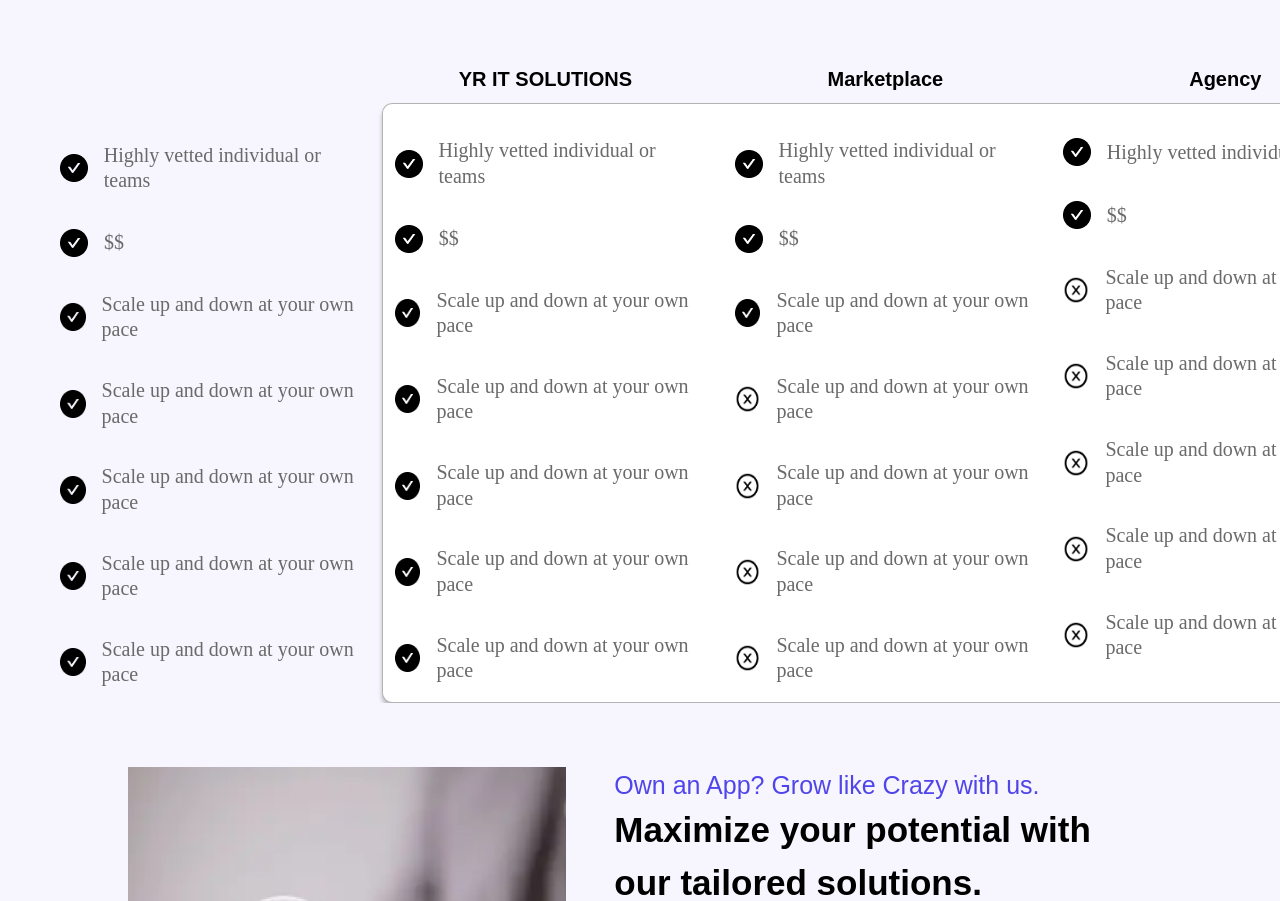
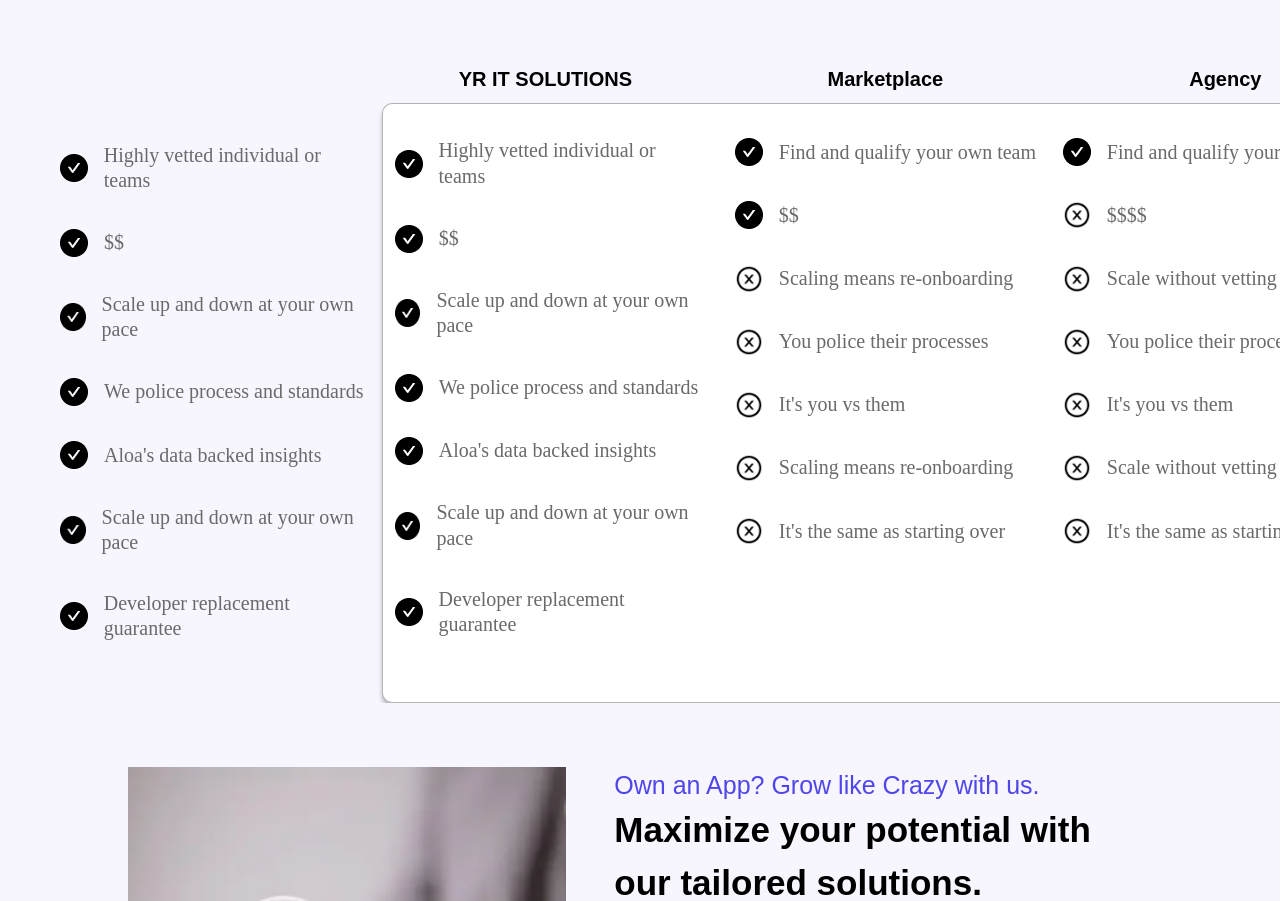
Before and after one commit to ridhi2100/YR-IT-SOLUTIONS, a React (Create React App) app: page /pricing in a window 1280 px wide. Shown: the part 1240-2141 px from the top of the page. Built offline with nearby package versions, Linux system fonts and the light colour scheme.

Commit message:
pricing comparison

```diff
--- a/src/pages/PricingMain.jsx
+++ b/src/pages/PricingMain.jsx
@@ -4,10 +4,10 @@
 import OK from "../assets/Vector.png"
 import IMG from '../assets/image11.png'
 import NOK from "../assets/Vector2.png"
-import PI from "../assets/PI12.png"
+// import PI from "../assets/PI12.png"
 import ClientReview from './ClientReview'
-import { Footer } from './Footer'
-import HaveAQues from './HaveAQues'
+// import { Footer } from './Footer'
+// import HaveAQues from './HaveAQues'
 import { Link } from 'react-router-dom'
 const PricingMain = () => {
     const datad = [
@@ -29,16 +29,21 @@
             name: "Scale up and down at your own pace",
             ok: 1
         }, {
-            name: "Scale up and down at your own pace",
+            name: "We police process and standards",
+            ok: 1
+        }, {
+            name: "Aloa's data backed insights",
             ok: 1
         }, {
             name: "Scale up and down at your own pace",
             ok: 1
-        }, {
-            name: "Scale up and down at your own pace",
-            ok: 1
-        }, {
-            name: "Scale up and down at your own pace",
+        },
+        // {
+        //     name: "Scale up and down at your own pace",
+        //     ok: 1
+        // },
+        {
+            name: "Developer replacement guarantee",
             ok: 1
         },
     ]
@@ -53,64 +58,80 @@
             name: "Scale up and down at your own pace",
             ok: 1
         }, {
-            name: "Scale up and down at your own pace",
+            name: "We police process and standards",
             ok: 1
         }, {
-            name: "Scale up and down at your own pace",
-            ok: 1
-        }, {
-            name: "Scale up and down at your own pace",
+            name: "Aloa's data backed insights",
             ok: 1
         }, {
             name: "Scale up and down at your own pace",
             ok: 1
         },
+        // {
+        //     name: "Scale up and down at your own pace",
+        //     ok: 1
+        // },
+        {
+            name: "Developer replacement guarantee",
+            ok: 1
+        },
     ]
     const data3 = [
         {
-            name: "Highly vetted individual or teams",
+            name: "Find and qualify your own team",
             ok: 1
         }, {
             name: "$$",
             ok: 1
         }, {
-            name: "Scale up and down at your own pace",
-            ok: 1
-        }, {
-            name: "Scale up and down at your own pace",
+            name: "Scaling means re-onboarding",
             ok: 0
         }, {
-            name: "Scale up and down at your own pace",
+            name: "You police their processes",
             ok: 0
         }, {
-            name: "Scale up and down at your own pace",
+            name: "It's you vs them",
             ok: 0
-        }, {
-            name: "Scale up and down at your own pace",
+        },
+        // {
+        //     name: "$",
+        //     ok: 0
+        // },
+        {
+            name: "Scaling means re-onboarding",
+            ok: 0
+        },
+        {
+            name: "It's the same as starting over",
             ok: 0
         },
     ]
     const data4 = [
         {
-            name: "Highly vetted individual or teams",
+            name: "Find and qualify your own team",
             ok: 1
         }, {
-            name: "$$",
-            ok: 1
-        }, {
-            name: "Scale up and down at your own pace",
+            name: "$$$$",
             ok: 0
         }, {
-            name: "Scale up and down at your own pace",
+            name: "Scale without vetting again",
             ok: 0
         }, {
-            name: "Scale up and down at your own pace",
+            name: "You police their processes",
             ok: 0
         }, {
-            name: "Scale up and down at your own pace",
+            name: "It's you vs them",
             ok: 0
         }, {
-            name: "Scale up and down at your own pace",
+            name: "Scale without vetting again",
+            ok: 0
+        },
+        // {
+        //     name: "Scale without vetting again",
+        //     ok: 0
+        // },
+        {
+            name: "It's the same as starting over",
             ok: 0
         },
     ]
@@ -180,7 +201,7 @@
                                                         YR IT SOLUTIONS
                                                     </div>
                                                     <div className='flex flex-col gap-[2.2rem]  w-[322px]'>
-                                                        {data.map((item, index) => (
+                                                        {data2.map((item, index) => (
                                                             <>
                                                                 <div className='flex justify-left items-center pl-3 gap-4'>
 
@@ -261,9 +282,9 @@
                             <div className='w-[80%]  max-[1100px]:w-[90%]  max-[860px]:w-[97%] max-[780px]:items-center'>
                                 {datad.map((item, index) => {
                                     return (<>
-                                        <div className={`flex ${index % 2 == 1 ? 'flex-row-reverse' : ''} gap-12 w-full mb-[10rem] max-[780px]:flex-col max-[780px]:items-center `}>
+                                        <div className={`flex ${index % 2 === 1 ? 'flex-row-reverse' : ''} gap-12 w-full mb-[10rem] max-[780px]:flex-col max-[780px]:items-center `}>
                                             <div className='h-[408px] w-[490px] max-[600px]:w-[98%] max-[600px]:h-[auto]'>
-                                                <img src={item.img} className='h-[408px] w-[490px] max-[600px]:w-[98%] max-[600px]:h-[auto]' />
+                                                <img src={item.img} alt="" className='h-[408px] w-[490px] max-[600px]:w-[98%] max-[600px]:h-[auto]' />
                                             </div>
                                             <div className='flex flex-col w-[601px] max-[600px]:w-[98%]'>
                                                 <div className='text-[25px] text-[var(--theme)] max-[630px]:text-[20px]'>
```
